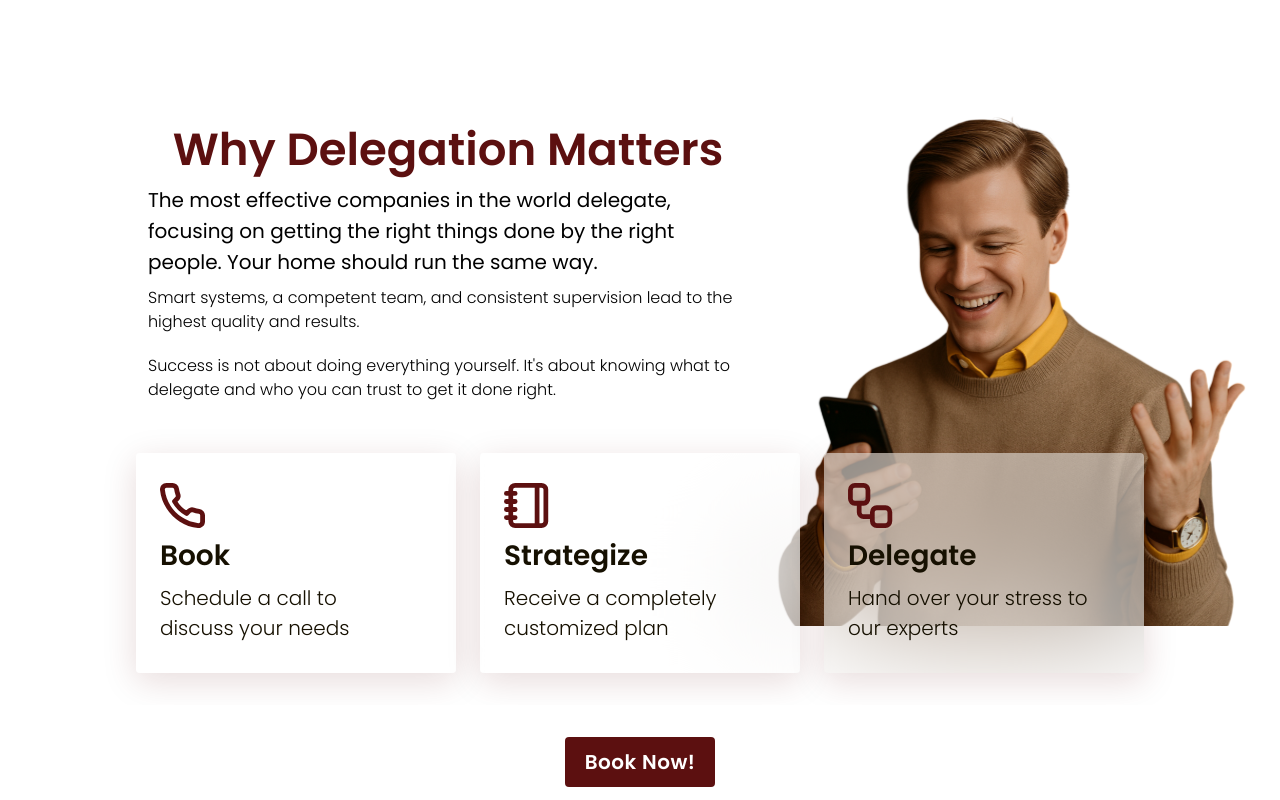
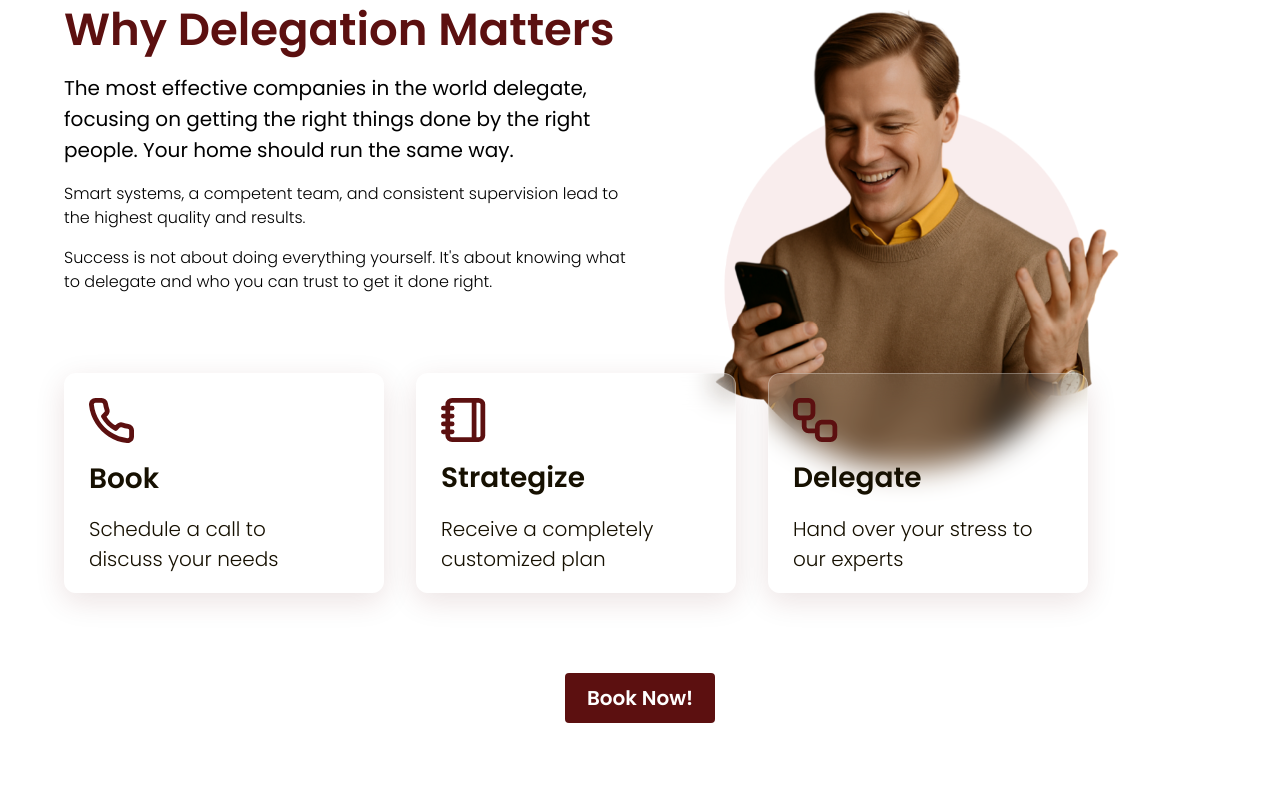
Before and after one commit to curl-kawsar/wa-mac, a Next.js app: page / in a window 1280 px wide. Shown: the part 3360-4160 px from the top of the page. Built offline with nearby package versions, Linux system fonts and the light colour scheme.

Commit message:
delegeation part

```diff
--- a/src/components/home/DelegationSection.jsx
+++ b/src/components/home/DelegationSection.jsx
@@ -4,10 +4,15 @@ import Link from 'next/link';
 import { delegationStepsData } from '../../data/homeData';
 
 const StepCard = ({ img, heading, text1, text2 }) => (
-  <div className="w-full lg:w-auto mb-3 lg:mb-0">
+  <div className="w-full lg:w-auto mb-6 lg:mb-0">
     <div
-      className="w-full lg:w-[320px] 2xl:w-[400px] h-auto lg:h-[220px] 2xl:h-[320px] flex justify-center items-center lg:items-start 2xl:items-start 2xl:justify-center flex-col space-y-2 px-6 py-5 lg:py-0 rounded backdrop-blur-[65px] bg-white/50"
-      style={{ boxShadow: '0px 8px 34px rgba(92, 16, 16, 0.15)' }}
+      className="w-full lg:w-[320px] 2xl:w-[400px] h-auto lg:h-[220px] 2xl:h-[320px]
+                flex flex-col justify-center lg:justify-start 2xl:justify-center
+                items-center lg:items-start 2xl:items-start
+                gap-4 px-6 py-8 lg:py-6 rounded-xl
+                backdrop-blur-[15px] bg-white/10 border border-white/30
+                transition-all duration-300 hover:bg-white/30"
+      style={{ boxShadow: '0px 8px 30px rgba(92, 16, 16, 0.12)' }}
     >
       <div>
         <Image
@@ -18,12 +23,12 @@ const StepCard = ({ img, heading, text1, text2 }) => (
           className="w-[45px] 2xl:w-[75px]"
         />
       </div>
-      <div className="poppins text-xl lg:text-[28px] 2xl:text-[34px] text-[#161001] font-semibold">
+      <h3 className="poppins text-xl lg:text-[28px] 2xl:text-[34px] text-[#161001] font-semibold">
         {heading}
-      </div>
-      <div className="poppins text-base lg:text-[20px] 2xl:text-[24px] text-[#161001] font-light text-center lg:text-left">
+      </h3>
+      <p className="poppins text-base lg:text-[20px] 2xl:text-[24px] text-[#161001] font-light text-center lg:text-left">
         {text1} <br /> {text2}
-      </div>
+      </p>
     </div>
   </div>
 );
@@ -42,47 +47,53 @@ const DelegationSection = () => {
   }, []);
 
   return (
-    <div className="flex justify-center items-center flex-col">
-      <div className="relative overflow-hidden flex justify-center items-center flex-col pb-8 2xl:pb-16">
-        <div className="w-full lg:w-[98vw] min-h-[400px] lg:h-[750px] flex flex-col lg:flex-row justify-center items-center px-4 lg:px-0">
-          <div className="h-auto lg:h-[350px] w-full lg:w-[600px] 2xl:w-[700px] flex items-center justify-start flex-col space-y-2 mt-8 lg:mt-0 text-center lg:text-left">
-            <div className="poppins text-[#5C1010] text-2xl md:text-3xl lg:text-[45px] 2xl:text-[55px] font-semibold">
+    <section className="w-full py-12 md:py-16 lg:py-20 2xl:py-24">
+      <div className="container mx-auto flex flex-col items-center">
+        {/* Main content section */}
+        <div className="relative overflow-visible w-full">
+          {/* Text and image */}
+          <div className="w-full grid grid-cols-1 lg:grid-cols-2 gap-4 px-4 lg:px-0 mb-0">
+            {/* Text content aligned with cards */}
+            <div className="flex flex-col items-center lg:items-start gap-3 lg:gap-4 text-center lg:text-left max-w-full lg:max-w-[90%] lg:ml-8 xl:ml-16">
+              <h2 className="poppins text-[#5C1010] text-2xl md:text-3xl lg:text-[45px] 2xl:text-[55px] font-semibold">
                 Why Delegation Matters
+              </h2>
+              <p className="poppins text-[#000] text-sm md:text-lg lg:text-[20px] 2xl:text-[24px]">
+                The most effective companies in the world delegate, focusing on getting the right things done by the right people. Your home should run the same way.
+              </p>
+              <p className="poppins text-[#000000] text-xs md:text-base lg:text-[16px] 2xl:text-[20px] font-light">
+                Smart systems, a competent team, and consistent supervision lead to the highest quality and results.
+              </p>
+              <p className="poppins text-[#000000] text-xs md:text-base lg:text-[16px] 2xl:text-[20px] font-light">
+                Success is not about doing everything yourself. It's about knowing what to delegate and who you can trust to get it done right.
+              </p>
             </div>
-            <div className="poppins text-[#000] text-sm md:text-lg lg:text-[20px] 2xl:text-[24px] px-4 lg:px-0">
-              The most effective companies in the world delegate, focusing on getting the right things done by the right people. Your home should run the same way.
-            </div>
-            <div className="poppins text-[#000000] text-xs md:text-base lg:text-[16px] 2xl:text-[20px] font-light px-4 lg:px-0">
-              Smart systems, a competent team, and consistent supervision lead to the highest quality and results.
-            </div>
-            <div className="mt-3 poppins text-[#000000] text-xs md:text-base lg:text-[16px] 2xl:text-[20px] font-light px-4 lg:px-0">
-              Success is not about doing everything yourself. It's about knowing what to delegate and who you can trust to get it done right.
-            </div>
-          </div>
-          <div className="w-full lg:w-[30vw] h-[250px] lg:h-[400px] relative md:static mt-4 lg:mt-0">
+
+            {/* Image container */}
+            <div className="flex justify-center lg:justify-end relative h-[220px] lg:h-[450px] mt-2 lg:mt-0">
               {isMobile ? (
-              <div className="flex justify-center w-full">
                 <Image
-                  src="/home_man_2.svg"
-                  width={250}
-                  height={250}
+                  src="/deligation.png"
+                  width={220}
+                  height={220}
                   alt="Home manager"
                   className="relative"
                 />
-              </div>
               ) : (
                 <Image
-                src="/home_man_2.svg"
+                  src="/deligation.png"
                   width={500}
-                height={50}
+                  height={500}
                   alt="Home manager"
-                className="absolute w-[500px] right-0 2xl:right-60 2xl:w-[30vw]"
+                  className="w-[450px] 2xl:w-[28vw] absolute bottom-[-15px] left-10 z-10"
                 />
               )}
             </div>
           </div>
 
-        <div className="relative lg:absolute lg:bottom-8 2xl:-bottom-12 w-full lg:w-[1000px] flex flex-col lg:flex-row justify-center items-center space-y-3 lg:space-y-0 lg:space-x-6 px-4 lg:px-0 mt-8 lg:mt-0">
+          {/* Cards section - positioned to overlap with image */}
+          <div className="w-full relative z-20 mt-[-30px] lg:mt-[-80px] px-4 lg:px-8 xl:px-16">
+            <div className="flex flex-col lg:flex-row justify-center lg:justify-start items-center gap-6 lg:gap-8">
               {delegationStepsData.map((card) => (
                 <StepCard
                   key={card.heading}
@@ -94,15 +105,24 @@ const DelegationSection = () => {
               ))}
             </div>
           </div>
+        </div>
 
-      <div className="my-8">
+        {/* CTA button */}
+        <div className="mt-32 lg:mt-20">
           <Link href="/contact-us">
-          <button className="2xl:mt-8 cursor-pointer font-semibold poppins text-lg lg:text-[20px] 2xl:text-[26px] w-[150px] 2xl:w-[200px] h-[50px] 2xl:h-[65px] px-2 py-2 tracking-wide text-white capitalize transition-colors duration-300 transform bg-[#5C1010] rounded hover:bg-[#7B1A1A] focus:outline-none focus:ring focus:ring-blue-300 focus:ring-opacity-80">
+            <button className="cursor-pointer font-semibold poppins
+                              text-lg lg:text-[20px] 2xl:text-[26px]
+                              w-[150px] 2xl:w-[200px] h-[50px] 2xl:h-[65px]
+                              px-4 py-2
+                              text-white capitalize transition-colors duration-300
+                              bg-[#5C1010] rounded hover:bg-[#7B1A1A]
+                              focus:outline-none focus:ring focus:ring-blue-300 focus:ring-opacity-80">
               Book Now!
             </button>
           </Link>
         </div>
       </div>
+    </section>
   );
 };
 
```
Also changed, not shown: public/deligation.png (added). Lines whose indentation alone changed are shown as unchanged.
